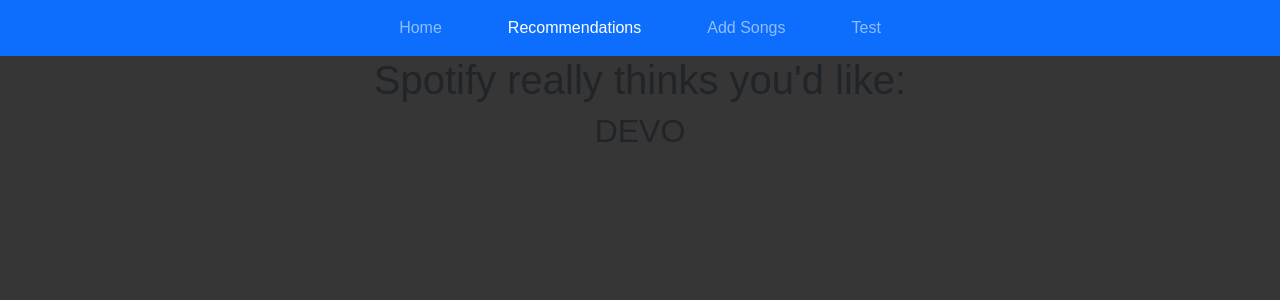
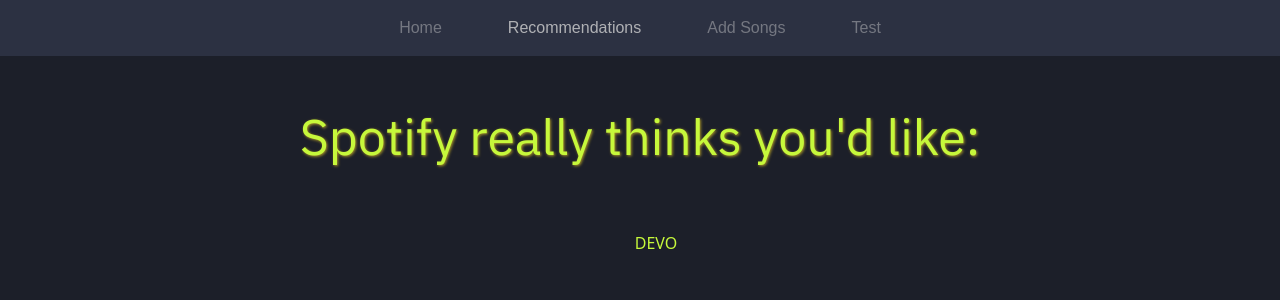
Before and after one commit to Blacketermatthew/spotify-flask-app, a Flask app: page /highly_recommended in a window 1280 px wide. Shown: the top 300 px of the page. Run offline with Flask 2, Linux system fonts and the light colour scheme; parts of the project's set-up code (start-up, migrations or seed data) failed here and were passed over; some libraries are stand-ins or nearby versions.

Commit message:
Added fonts/colors, updated rec page

```diff
--- a/application/static/css/style.css
+++ b/application/static/css/style.css
@@ -1,50 +1,94 @@
-/**/
+/*
+    #FONTS
+    font-family: 'IBM Plex Sans', sans-serif;
+
+    font-family: 'Merriweather', serif;
+
+    font-family: 'Poppins', sans-serif;
+
+    font-family: 'Press Start 2P', cursive;
+
+    font-family: 'Roboto Mono', monospace;
+
+    font-family: 'Rubik', sans-serif;
+*/
 
 
 html, body {
-    font-family: Arial, Helvetica, sans-serif;
+    /* font-family: Arial, Helvetica, sans-serif; */
     /* background-color: coral; */
-    background-color: #363636;
-    /* position: relative; */
-    /* height: 100%; */
-    /* margin: 0px; */
+    background-color: #1c1f29;
 }
 
 .navbar {
     margin: 0;
-    /* margin-bottom: 3%; */
+    background-color: #353b50;
+    opacity: 65%;
 }
 
+.navbar .navbar-toggler {
+    color: #1DB954;
+}
+
+
 .nav-item {
-    padding: 0 25px;
-    margin: 0;
+    /* padding: 0 25px; */
+    margin: 0 25px;
 }
+
+.nav-link {
+    color: #ffffff;
+    font-family:Arial, Helvetica, sans-serif;
+}
+
+.nav-link:hover {
+    color: #fcf086;
+}
+
+
+
 
 /* --- Main Text --- */
 .main-text {
     text-align: center;
-    font-size: 55px;
-    font-family: "Proxima Nova", "Helvetica Neue", Helvetica, Arial, sans-serif;
+    font-size: 50px;
+    /* font-family: "Proxima Nova", "Helvetica Neue", Helvetica, Arial, sans-serif; */
+    font-family: 'IBM Plex Sans', sans-serif;
+    /* font-weight: bold; */
     color: #c6f83b;
-    text-shadow: 1px 1px 3px #301709;
-    margin: 2% 12%;
+    text-shadow: 1px 1px 3px #ac9828;
+    margin: 4% 5% 5% 5%;
 }
 
 .count-text {
     margin-top: 2%;
     text-align: center;
-    color: #747474;
+    color: #8b8b8b;
+    font-size: 25px;
+    /* font-family: 'Rubik', sans-serif; */
+    font-family: 'Roboto Mono', monospace;
+    font-weight: bold;
+
 }
+
+.count-number {
+    color: #dd2929;
+    /* font-family: 'IBM Plex Sans', sans-serif; */
+    font-family: 'Roboto Mono', monospace;
+    font-size: 28px;
+}
+
 
 /* --- Track Database Table --- */
 
 td {
     /* border-top: 1px solid black; */
-    border-bottom: 1px solid rgba(7, 75, 165, 0.562);
+    border-bottom: 1px solid #074ca68f;
 }
 
 .table-responsive {
     padding: 0% 10%;
+    font-size: 700;
 }
 
 .table {
@@ -62,7 +106,7 @@ td {
 
 .head-row th {
     /* background-color: #15631a; */
-    background-color: #464646;
+    background-color: #1DB954;
     text-align: center;
     color: white;
     padding: 3px 0px;
@@ -72,6 +116,7 @@ td {
     top: 0;
     position: sticky;
     cursor: default;
+    /* border-right: 3px solid #074ca68f; */
 }
 
 
@@ -118,3 +163,14 @@ td {
     border: medium none;
     width: 100%;
 } */
+
+
+/* Reccomendations section */
+.rec-container {
+    color: #c6f83b;
+    text-align: center;
+}
+
+.rec-list {
+    list-style: none;
+}
--- a/application/templates/includes/nav.html
+++ b/application/templates/includes/nav.html
@@ -1,6 +1,5 @@
-<nav class="navbar navbar-expand-lg navbar-dark bg-primary">
+<nav class="navbar navbar-expand-md navbar-dark">
     <div class="container-fluid">
-
         <button class="navbar-toggler" type="button" data-bs-toggle="collapse" data-bs-target="#navbarNav" aria-controls="navbarNav" aria-expanded="false" aria-label="Toggle navigation">
             <span class="navbar-toggler-icon"></span>
         </button>
--- a/application/templates/index.html
+++ b/application/templates/index.html
@@ -40,7 +40,7 @@
                             win.focus(); }
                     </script>
 
-                    <tr>
+
                         <td class="trackcell">
                             <!-- Artist -->
                             {{ track.Artist }}
@@ -74,7 +74,7 @@
         </table>
     </div>
 
-    <h5 class="count-text">Total Count: {{ number_of_tracks }}</h5>
+    <h6 class="count-text">Total Count: <span class="count-number">{{ number_of_tracks }}</span></h5>
 
 
 </section>
--- a/application/templates/layout.html
+++ b/application/templates/layout.html
@@ -19,6 +19,10 @@
         <script type=text/javascript src="{{ url_for('static', filename='js/main.js')}}"></script>
 
 
+        <link rel="preconnect" href="https://fonts.googleapis.com">
+        <link rel="preconnect" href="https://fonts.gstatic.com" crossorigin>
+        <link href="https://fonts.googleapis.com/css2?family=IBM+Plex+Sans&family=Merriweather:wght@300;400;700;900&family=Poppins:wght@200;300&family=Press+Start+2P&family=Roboto+Mono:wght@300;400;700&family=Rubik&display=swap" rel="stylesheet">
+
         {% block head %}
         {% endblock %}
 
--- a/application/templates/recommendations.html
+++ b/application/templates/recommendations.html
@@ -7,12 +7,14 @@
 
 {% block body %}
 
-    <div>
-        <center>
-        <h1 class="maintext">Spotify really thinks you'd like: </h1>
-        <h2>DEVO</h2>
-        </center>
+    <div class="rec-container">
 
+        <h1 class="main-text">Spotify really thinks you'd like: </h1>
+        <ul class="rec-list">
+            <li>
+                DEVO
+            </li>
+        </ul>
     </div>
 
 
```
